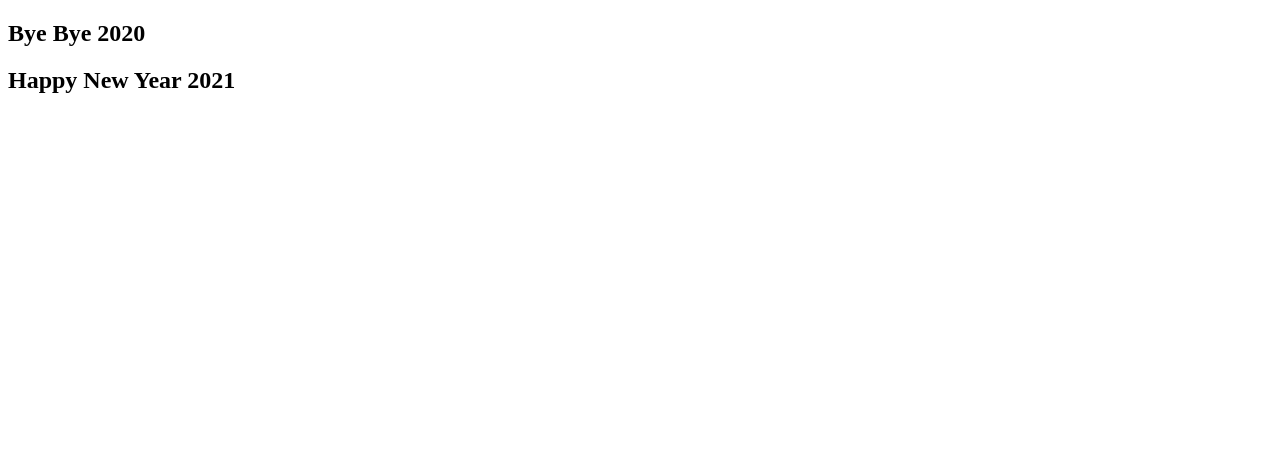
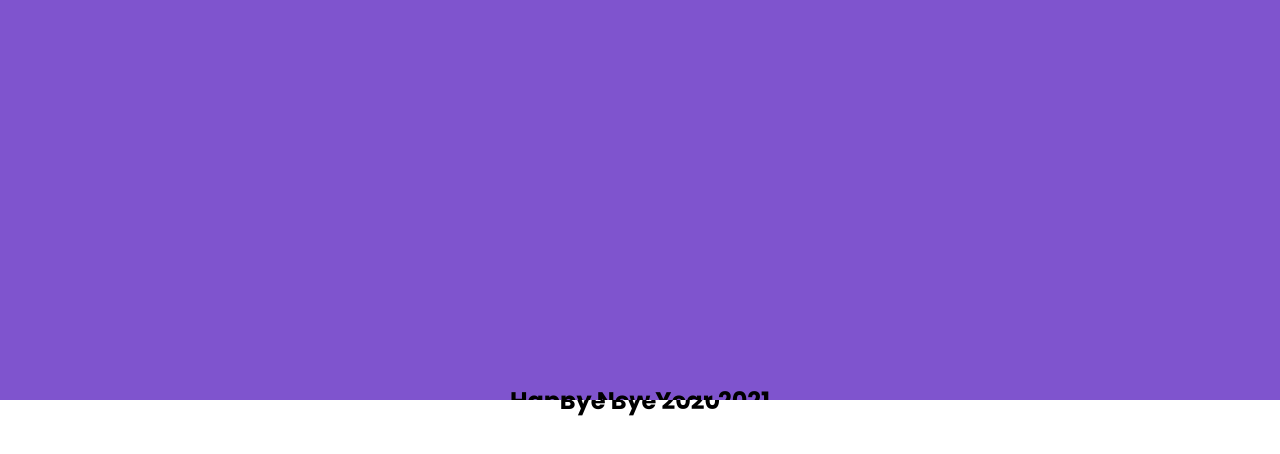
Before and after one commit to vsreyes/text-animation-effects-using-clip-path, a plain HTML site: page index.html in a window 1280 px wide. Drawn offline with Linux system fonts and the light colour scheme.

Commit message:
Styling effect

```diff
--- a/index.html
+++ b/index.html
@@ -14,7 +14,7 @@
                 <span>2020</span>
             </h2>
         </div>
-        <div class="box box1">
+        <div class="box box2">
             <h2>
                 <span>Happy New Year</span>
                 <span>2021</span>
--- a/style.css
+++ b/style.css
@@ -0,0 +1,26 @@
+@import url('https://fonts.googleapis.com/css?family=Poppins:200,300,400,500,600,700,800,900&display=swap');
+* {
+  margin: 0;
+  padding: 0;
+  box-sizing: border-box;
+  font-family: 'Poppins', sans-serif;
+}
+section {
+  position: relative;
+  width: 100%;
+  height: 100vh;
+}
+section .box {
+  position: absolute;
+  top: 0;
+  left: 0;
+  width: 100%;
+  height: 100%;
+  display: flex;
+  justify-content: center;
+  align-items: center;
+}
+section .box.box2 {
+  background: #7f54ce;
+  clip-path: polygon(0 0, 100% 0, 100% 50%, 0 50%);
+}
```
